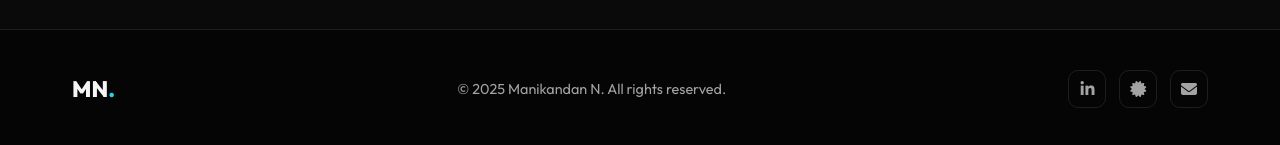
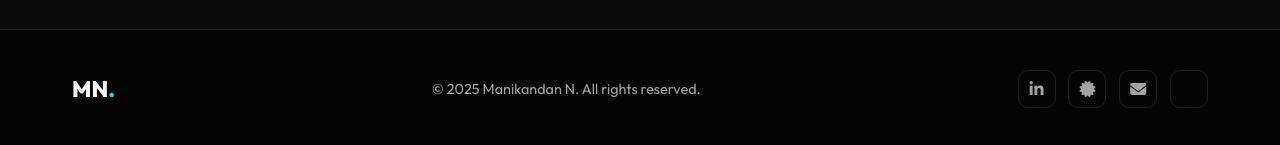
Before and after one commit to manikandann95/Portfolio, a website: page index.html in a window 1280 px wide. Shown: the part 9563-9708 px from the top of the page. Drawn offline with nearby package versions, Linux system fonts and the light colour scheme.

Commit message:
Add Gratitude App link to footer
Added a link to the Gratitude App in the footer.

```diff
--- a/index.html
+++ b/index.html
@@ -573,6 +573,9 @@
                     <a href="https://www.credly.com/users/manikandan-n.fa639569/badges" target="_blank" rel="noopener"
                         aria-label="Credly"><i class="fas fa-certificate"></i></a>
                     <a href="mailto:manikandan.n95@gmail.com" aria-label="Email"><i class="fas fa-envelope"></i></a>
+                <div class="Other websites">
+                    <a href="https://manikandann95.github.io/Gratitude_App/" target="_blank" rel="noopener"
+                        aria-label="Gratitude App"></a>
                 </div>
             </div>
         </div>
```
